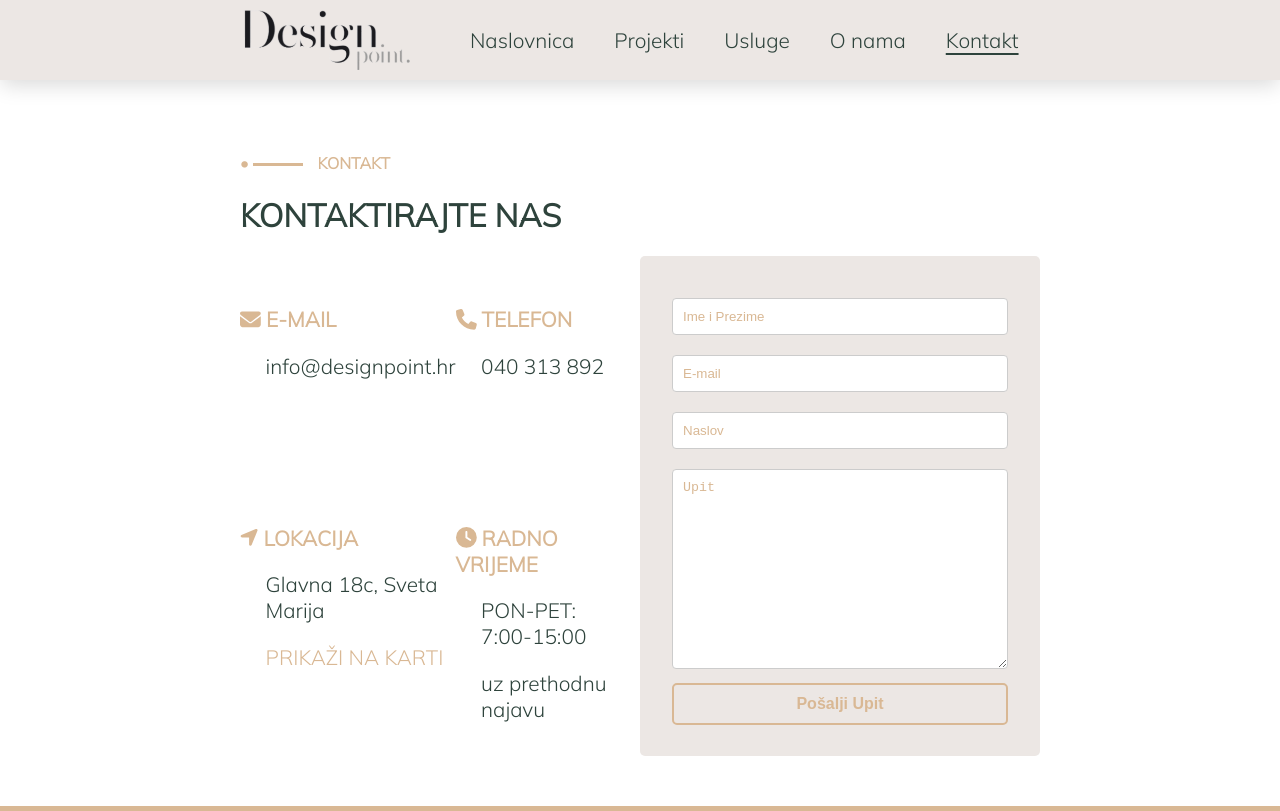
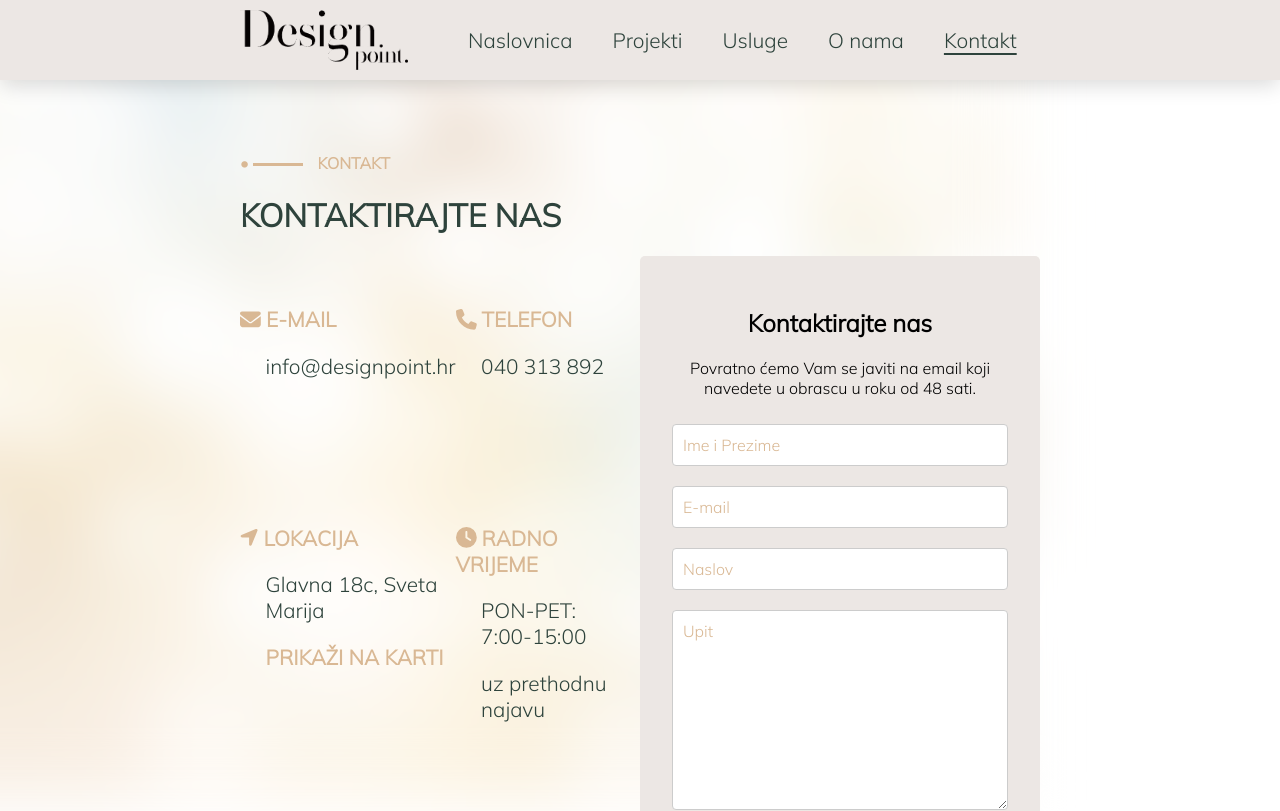
Before and after one commit to YDundie/designPoint, a Next.js app: page /kontakt in a window 1280 px wide. Shown: the top 811 px of the page. Built offline with nearby package versions, Linux system fonts and the light colour scheme.

Commit message:
Small changes for header and contact page

```diff
--- a/pages/kontakt.js
+++ b/pages/kontakt.js
@@ -104,6 +104,8 @@ export default function Kontakt(props) {
         </div>
       </div>
       <div className={styles.contentSpacerRight}>
+        <h2>Kontaktirajte nas</h2>
+        <p>Povratno ćemo Vam se javiti na email koji navedete u obrascu u roku od 48 sati.</p>
         <Input placeholder="Ime i Prezime" onChange={(e) => onNameChange(e)} value={name} />
         <Input placeholder="E-mail" onChange={(e) => onEmailChange(e)} value={email} />
         <Input placeholder="Naslov" onChange={(e) => onTitleChange(e)} value={title} />
--- a/styles/Contact.module.css
+++ b/styles/Contact.module.css
@@ -42,10 +42,11 @@
   vertical-align: top;
   background-color: var(--primary-text-color);
   width: 50%;
-  height: 500px;
+  height: 650px;
   display: inline-block;
   border-radius: 5px;
   margin-bottom: 50px;
+  text-align: center;
 }
 
 .contentImage {
@@ -146,7 +147,7 @@
 
 .parent > div > .mapLink {
   margin-left: 1.6rem;
-
+  font-weight: 600;
   color: var(--highlight-color);
   text-decoration: none;
   text-transform: uppercase;
@@ -163,6 +164,19 @@
 }
 .contentContainer {
   padding-top: 60px;
+}
+
+.container::after {
+  content: '';
+  position: absolute;
+  top: 0;
+  left: -20%;
+  width: 100%;
+  height: 100%;
+  z-index: -2;
+  background-image: url(/images/bgdesigner.jpg);
+  background-size: cover;
+  filter: blur(30px);
 }
 
 .modal {
@@ -244,6 +258,6 @@
   }
 
   .parent {
-    text-align: center;
+    text-align: left;
   }
 }
--- a/styles/Header.module.css
+++ b/styles/Header.module.css
@@ -23,6 +23,13 @@
   height: 60px;
   width: auto;
   margin-right: 40px;
+  cursor: pointer;
+  transition: all 0.3s ease;
+}
+
+.logo:hover {
+  transform: scale(1.05);
+  transition: all 0.3s ease;
 }
 
 .link {
--- a/styles/globals.css
+++ b/styles/globals.css
@@ -35,6 +35,16 @@ a {
   visibility: visible;
 }
 
+textarea {
+  font-family: inherit;
+  font-size: inherit;
+}
+
+input {
+  font-family: inherit;
+  font-size: inherit;
+}
+
 /* @media (prefers-color-scheme: dark) {
   html {
     color-scheme: dark;
```
Also changed, not shown: public/images/logo.png.
